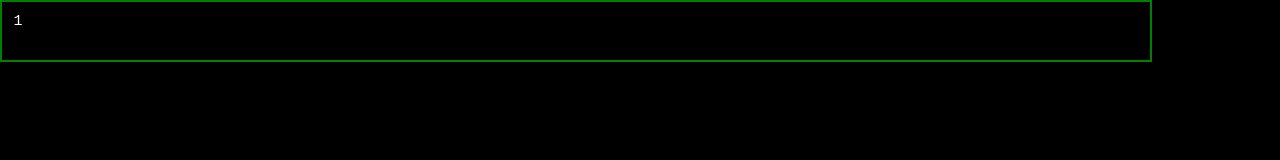
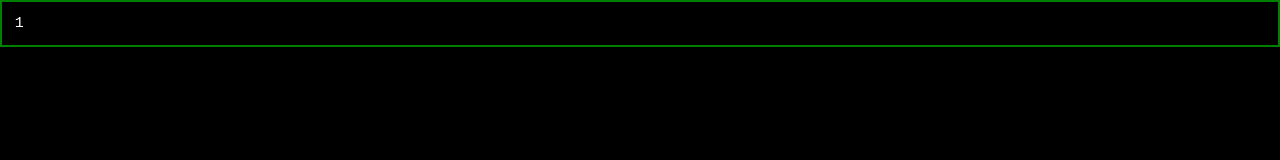
Before and after one commit to Isaque-Claudino-dos-Santos/consoleRPG, a plain HTML site: page index.html in a window 1280 px wide. Drawn offline with Linux system fonts and the light colour scheme.

Commit message:
add width 100%

```diff
--- a/css/terminal.css
+++ b/css/terminal.css
@@ -1,5 +1,5 @@
 main {
-    width: 90%;
+    width: 100%;
 }
 
 .terminal {
@@ -18,19 +18,17 @@ main {
     color: var(--font-color);
 
     margin: var(--margin);
-
-    white-space: nowrap;
-}
-
-.terminal .line .response {
-    display: inline-block;
-    margin: 0 0 0 1%;
 }
 
 .terminal .line input {
     width: 100%;
 }
 
+.terminal .line .response {
+    margin: 0 0 0 1%;
+}
+
+
 .error {
     color: red;
 }
```
